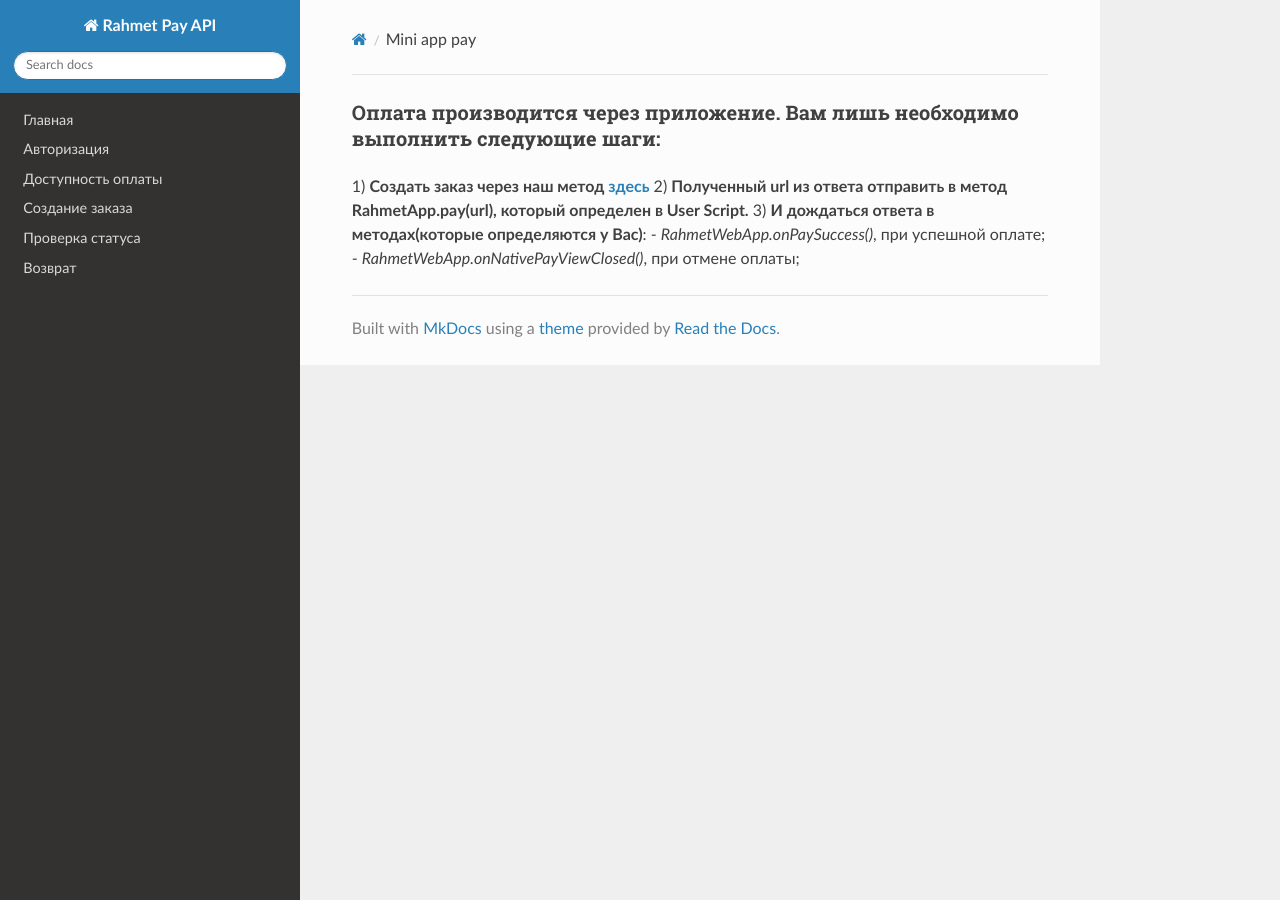
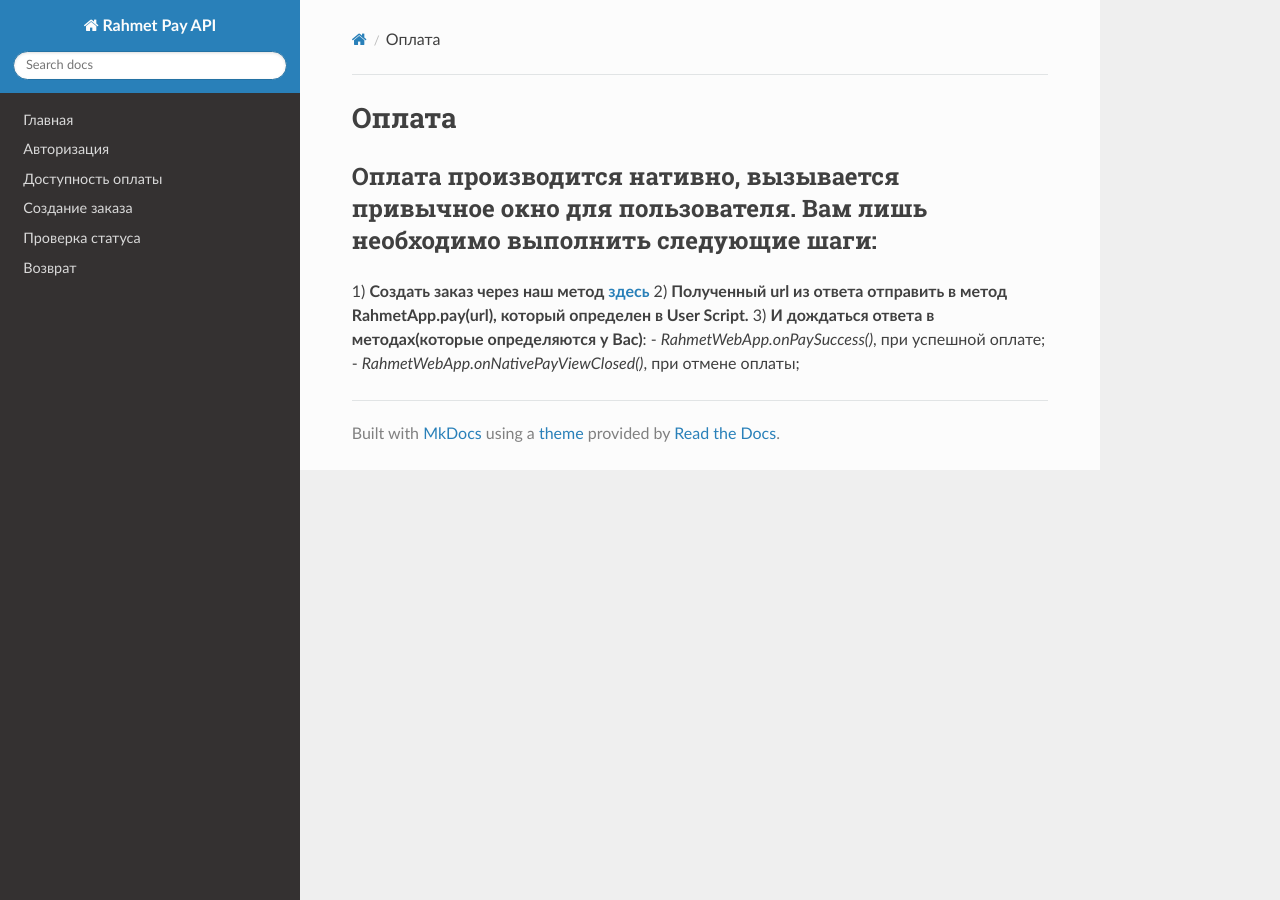
Before and after one commit to rahmetapp/docs, an MkDocs documentation site: the page built from docs/mini app pay.md, in a window 1280 px wide. Built offline with MkDocs 1.6.1, drawn with Linux system fonts in a browser that asks for light colours; nearby versions of some CDN libraries; old or Windows-style settings are respelled for this version of MkDocs.

Commit message:
Update mini app pay.md

```diff
--- a/docs/mini app pay.md
+++ b/docs/mini app pay.md
@@ -1,4 +1,5 @@
-### Оплата производится через приложение. Вам лишь необходимо выполнить следующие шаги:
+# Оплата
+## Оплата производится нативно, вызывается привычное окно для пользователя. Вам лишь необходимо выполнить следующие шаги:
 1) **Создать заказ через наш метод [здесь](https://github.com/ulan61/docs/blob/master/docs/order.md)**
 2) **Полученный url из ответа отправить в метод RahmetApp.pay(url), который определен в User Script.**
 3) **И дождаться ответа в методах(которые определяются у Вас)**:
```
